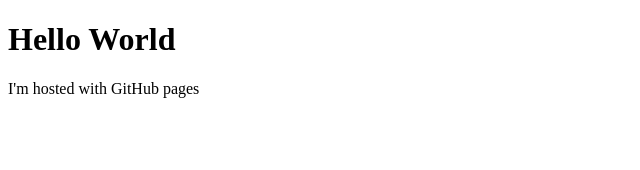
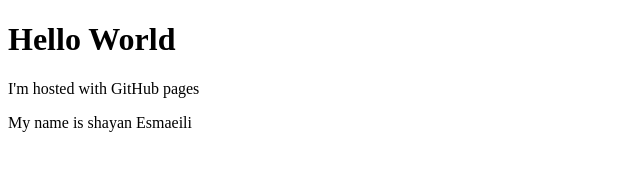
Before and after one commit to Shayan362/git_practice, a plain HTML site: page index.html in a window 1280 px wide. Shown: the whole page, without its empty margins (0-640 px from the left). Drawn offline with Linux system fonts and the light colour scheme.

Commit message:
ad a paragraph

```diff
--- a/index.html
+++ b/index.html
@@ -7,5 +7,6 @@
   <body>
     <h1>Hello World</h1>
     <p>I'm hosted with GitHub pages</p>
+    <p>My name is shayan Esmaeili</p>
   </body>
 </html>
```
